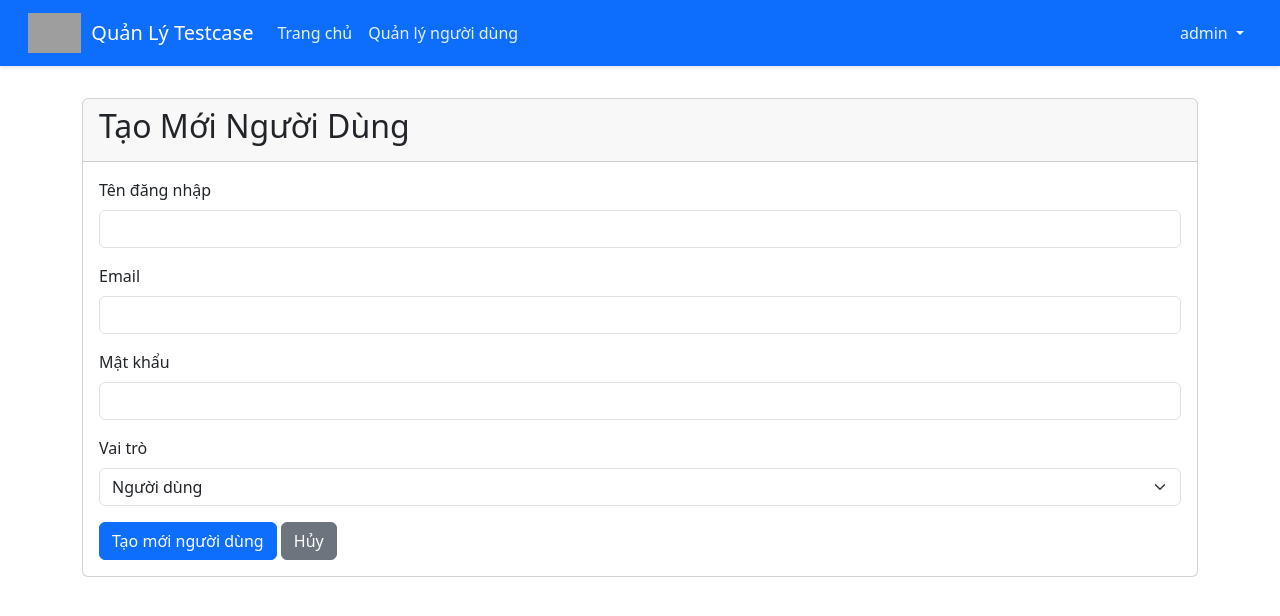
After one commit to vanko010/testcase_manager, a Flask app: page /auth/create-user in a window 1280 px wide. The commit adds this page. Shown: the top 616 px of the page. Run offline with Flask 3, Linux system fonts and the light colour scheme; a user stored in the database is signed in; grey boxes are pictures that could not be loaded.

Commit message:
Push function Create user for admin

```diff
--- a/routes/auth.py
+++ b/routes/auth.py
@@ -197,3 +197,38 @@ def reset_user_password(id):
         return redirect(url_for('auth.user_list'))
 
     return render_template('auth/reset_password.html', user=user)
+
+@auth_bp.route('/create-user', methods=['GET', 'POST'])
+def create_user():
+    # Kiểm tra quyền admin
+    if 'user_id' not in session or not session.get('is_admin'):
+        flash('Bạn không có quyền truy cập trang này', 'danger')
+        return redirect(url_for('dashboard'))
+
+    if request.method == 'POST':
+        username = request.form['username']
+        email = request.form['email']
+        password = request.form['password']
+        role = request.form['role']  # Lấy vai trò từ form
+
+        user_exists = User.query.filter((User.username == username) | (User.email == email)).first()
+        if user_exists:
+            flash('Tên đăng nhập hoặc email đã tồn tại', 'danger')
+            return redirect(url_for('auth.create_user'))
+
+        new_user = User(username=username, email=email)
+        new_user.set_password(password)
+
+        # Gán vai trò
+        if role == 'admin':
+            new_user.is_admin = True
+        else:
+            new_user.is_admin = False
+
+        db.session.add(new_user)
+        db.session.commit()
+
+        flash('Tạo tài khoản thành công!', 'success')
+        return redirect(url_for('auth.user_list'))
+
+    return render_template('auth/create_user.html')
--- /dev/null
+++ b/templates/auth/create_user.html
@@ -0,0 +1,36 @@
+{% extends 'base.html' %}
+
+{% block title %}Tạo Mới Người Dùng - Quản Lý Testcase{% endblock %}
+
+{% block content %}
+<div class="card">
+    <div class="card-header">
+        <h2>Tạo Mới Người Dùng</h2>
+    </div>
+    <div class="card-body">
+        <form method="POST">
+            <div class="mb-3">
+                <label for="username" class="form-label">Tên đăng nhập</label>
+                <input type="text" class="form-control" id="username" name="username" required>
+            </div>
+            <div class="mb-3">
+                <label for="email" class="form-label">Email</label>
+                <input type="email" class="form-control" id="email" name="email" required>
+            </div>
+            <div class="mb-3">
+                <label for="password" class="form-label">Mật khẩu</label>
+                <input type="password" class="form-control" id="password" name="password" required>
+            </div>
+            <div class="mb-3">
+                <label for="role" class="form-label">Vai trò</label>
+                <select class="form-select" id="role" name="role" required>
+                    <option value="user">Người dùng</option>
+                    <option value="admin">Quản trị viên</option>
+                </select>
+            </div>
+            <button type="submit" class="btn btn-primary">Tạo mới người dùng</button>
+            <a href="{{ url_for('auth.user_list') }}" class="btn btn-secondary">Hủy</a>
+        </form>
+    </div>
+</div>
+{% endblock %}
--- a/templates/auth/user_list.html
+++ b/templates/auth/user_list.html
@@ -4,8 +4,9 @@
 
 {% block content %}
 <div class="card">
-    <div class="card-header">
+    <div class="card-header d-flex justify-content-between align-items-center">
         <h2>Quản Lý Người Dùng</h2>
+        <a href="{{ url_for('auth.create_user') }}" class="btn btn-primary">Tạo mới người dùng</a>
     </div>
     <div class="card-body">
         <div class="table-responsive">
```
Also changed, not shown: instance/testcase_manager.db.
